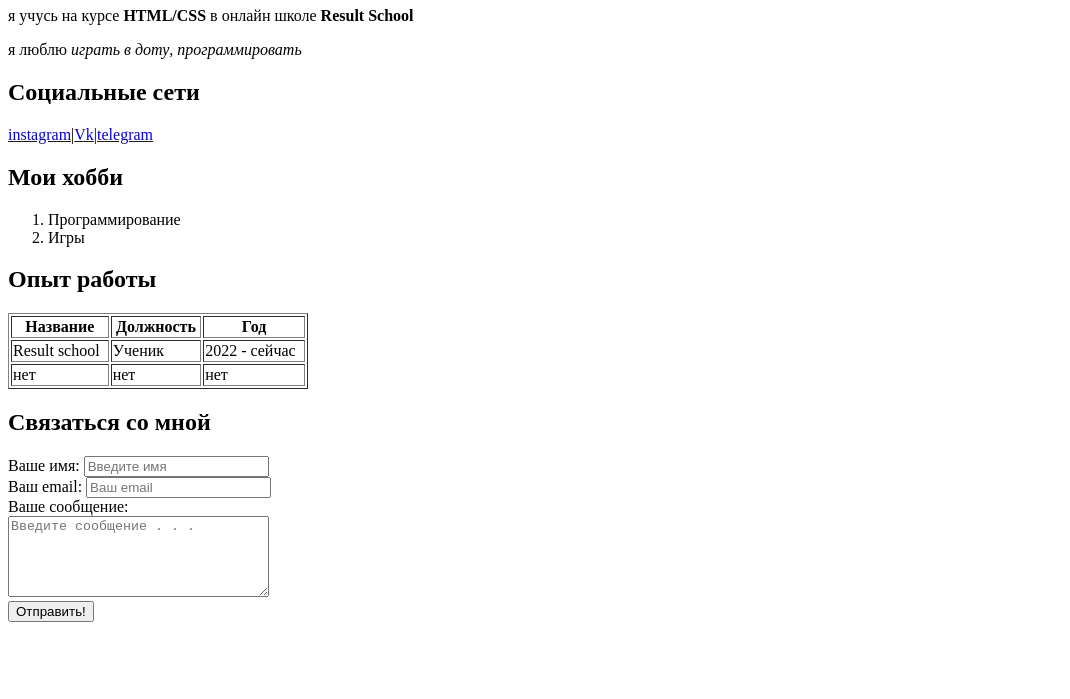
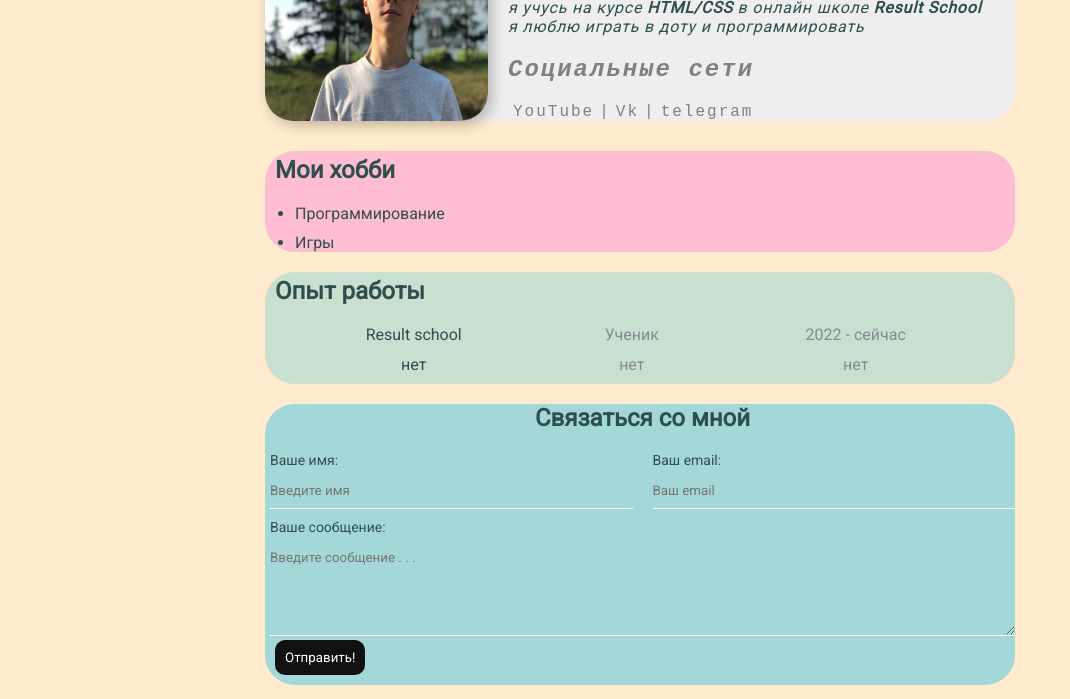
Before and after one commit to kakoytoShkolnik/resume, a plain HTML site: page index.html in a window 1280 px wide. Shown: the part 101-800 px from the top of the page, without its empty margins (0-1070 px from the left). Drawn offline with Linux system fonts and the light colour scheme.

Commit message:
add styles

```diff
--- a/index.html
+++ b/index.html
@@ -6,30 +6,34 @@
     <meta name="keywords" content="html, resume, css, tags">
     <meta name="description" content="Резюме типо">
     <title>Карпов Илья</title>
+    <link rel="stylesheet" href="style.css">
 </head>
 
 <body>
-    <img src="imgs/%D0%BB%D0%B8%D1%86%D0%BE.png" width="150">
+    <div class="container">
+        <div class="info">
+            <img src="avatar-1.jpg" class="avatar">
+            <div class="info-text">
                 <h1><strong>Карпов Илья</strong></h1>
                 <p>я учусь на курсе <strong>HTML/CSS</strong> в онлайн школе <strong>Result School</strong></p>
-    <p>я люблю <em>играть в доту</em>, <em>программировать</em></p>
+                <p>я люблю <em>играть в доту и программировать</em></p>
+                <div class="messengers">
                     <h2>Социальные сети</h2>
-    <a href="www.instagram.com" target="_blank">instagram</a>|<a href="https://vk.com/kaaaarpovvvv" target="_blank">Vk</a>|<a href="https://web.telegram.org" target="_blank">telegram</a>
+                    <a href="https://www.youtube.com/channel/UCO9bUoTLR2ANf6ut1TfetVQ" target="_blank">YouTube</a>|<a href="https://vk.com/kaaaarpovvvv" target="_blank">Vk</a>|<a href="https://web.telegram.org" target="_blank">telegram</a>
+                </div>
+            </div>
+        </div>
+        <div class="card bg-clr1">
             <h2>Мои хобби</h2>
-    <ol>
+            <ol class="list">
                 <li>Программирование</li>
                 <li>Игры</li>
+            </ol>
+        </div>
+        <div class="card bg-clr2">
+            <h2>Опыт работы</h2>
 
-    </ol>
-    <h2>Опыт работы</h2>
-    <table width="300" border>
-        <thead>
-            <tr>
-                <th>Название</th>
-                <th>Должность</th>
-                <th>Год</th>
-            </tr>
-        </thead>
+            <table class="table" width="300">
                 <tbody>
                     <tr>
                         <td>Result school</td>
@@ -43,24 +47,33 @@
                     </tr>
                 </tbody>
             </table>
+        </div>
+        <div class="me">
+
+
+        <form class="form">
            <h2>Связаться со мной</h2>
-    <form>
-        <div>
+           <div class="form-row">
+
+            <div class="form-group">
                 <label for="name">Ваше имя:</label>
-            <input type="name" placeholder="Введите имя">
+
+                <input type="name" class="name" placeholder="Введите имя">
             </div>
-        <div>
+
+            <div class="form-group">
                 <label for="email">Ваш email:</label>
-            <input type="email" placeholder="Ваш email">
+
+                <input type="email" placeholder="Ваш email" class="email">
             </div>
-        <div>
+            </div>
+            <div class="form-group">
                 <label for="message">Ваше сообщение:</label>
+                <textarea name="message" id="message" cols="30" rows="5" placeholder="Введите сообщение . . ." class="message"></textarea>
             </div>
-        <div>
-            <textarea name="message" id="message" cols="30" rows="5" placeholder="Введите сообщение . . ."></textarea>
+
+            <input type="submit" class="btn" value="Отправить!">
+        </form>
     </div>
-        <div>
-            <button type="submit">Отправить!</button>
     </div>
-    </form>
 </body></html>
--- /dev/null
+++ b/style.css
@@ -0,0 +1,198 @@
+@import url('https://fonts.googleapis.com/css2?family=Roboto&display=swap');
+
+
+body {
+    font-size: 16px;
+    font-family: 'Roboto', sans-serif;
+    font-weight: normal;
+    color: darkslategray;
+    background-color: blanchedalmond;
+}
+
+.container {
+    max-width: 750px;
+    margin: auto;
+    padding-top: 10px;
+}
+
+.avatar {
+    width: 223px;
+    border-radius: 28px;
+    box-shadow: 4px 4px 14px rgba(0, 0, 0, 0.25);
+}
+
+table {
+    border-collapse: collapse;
+}
+
+.info {
+    background: #eee;
+    border-radius: 30px;
+    margin-bottom: 30px;
+    display: flex;
+}
+
+.info-text {
+    margin-left: 20px;
+}
+
+.info-text p {
+    font-style: italic;
+    font-weight: normal;
+    letter-spacing: 0.05em;
+    margin: 0;
+}
+
+@media (max-width: 473px) {
+    .info {
+        display: block;
+        text-align: center;
+    }
+}
+
+.card {
+    padding-left: 10px;
+    border-radius: 30px;
+}
+
+.card h2 {
+    padding-top: 5px;
+}
+
+.bg-clr1 {
+    background-color: #ffbdd2;
+}
+
+.bg-clr2 {
+    background-color: #c9dfcf;
+}
+
+
+.messengers {
+    font-style: inherit;
+    letter-spacing: 2px;
+    font-family: monospace;
+    color: gray;
+}
+
+.messengers h2 {
+    font-style: oblique;
+}
+
+.btn {
+    background: #111;
+    padding: 10px 10px;
+    margin-left: 5px;
+    color: #fff;
+    cursor: pointer;
+    border: none;
+    border-radius: 10px;
+    font-family: inherit;
+}
+
+.btn:hover {
+    opacity: 0.8;
+}
+
+a {
+    padding: 5px;
+    color: grey;
+    text-decoration: none;
+}
+
+a:hover {
+    color: lightblue;
+}
+
+a:active {
+    color: crimson;
+}
+
+a:visited {
+    color: lightcoral;
+}
+
+.list {
+    margin: 0;
+    padding: 0 20px;
+    list-style: none;
+}
+
+.list li {
+    list-style: disc;
+    margin-bottom: 10px;
+}
+
+.table {
+    width: 98%;
+}
+
+.table td {
+    text-align: center;
+    padding-bottom: 10px;
+    border-radius: 10px;
+}
+
+.table td:nth-child(2),
+.table td:nth-child(3) {
+    color: #86898f
+}
+
+.table td:hover {
+    background: #1994;
+}
+
+.form {
+    background: #a4d8d8;
+    border-radius: 30px;
+    padding-left: 5px;
+    padding-bottom: 10px
+}
+
+.form h2 {
+    text-align: center;
+}
+
+.form-group label {
+    display: block;
+    font-size: 14px;
+}
+
+.form-row {
+    margin-bottom: 10px;
+    display: flex;
+}
+
+.form-row .form-group {
+    margin-right: 20px;
+    width: 50%;
+}
+
+@media (max-width: 473px) {
+    .form-row {
+        display: block;
+    }
+
+    .form-row .form-group {
+        width: 100%;
+        margin-right: 0;
+        margin-bottom: 10px;
+    }
+}
+
+.form-row .form-group:last-child {
+    margin-right: 0;
+}
+
+.form-group input,
+.form-group textarea {
+    width: 100%;
+    box-sizing: border-box;
+    border: none;
+    background: transparent;
+    border-bottom: 1px solid #fff;
+    color: #000;
+    padding: 15px 0 10px;
+    outline: none;
+    font-family: inherit;
+}
```
Also changed, not shown: avatar-1.jpg (added). Lines whose indentation alone changed are shown as unchanged.
